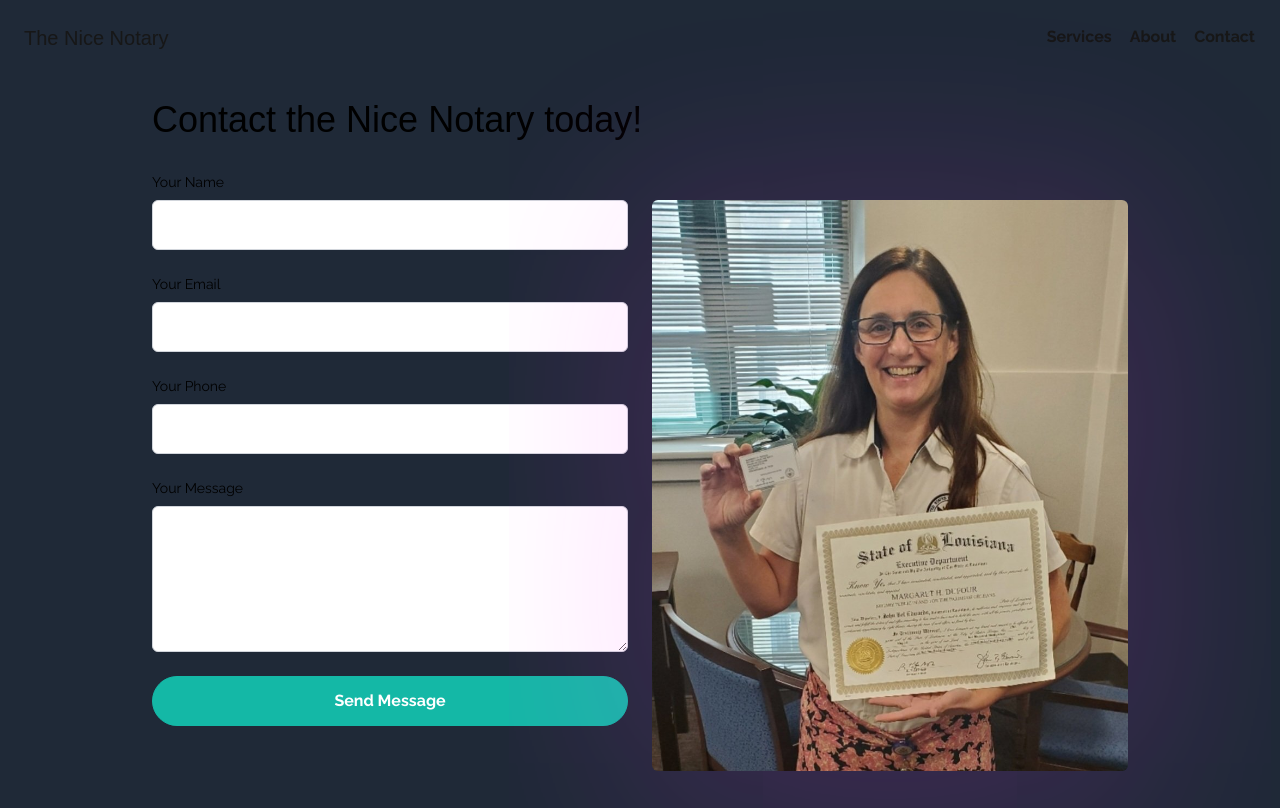
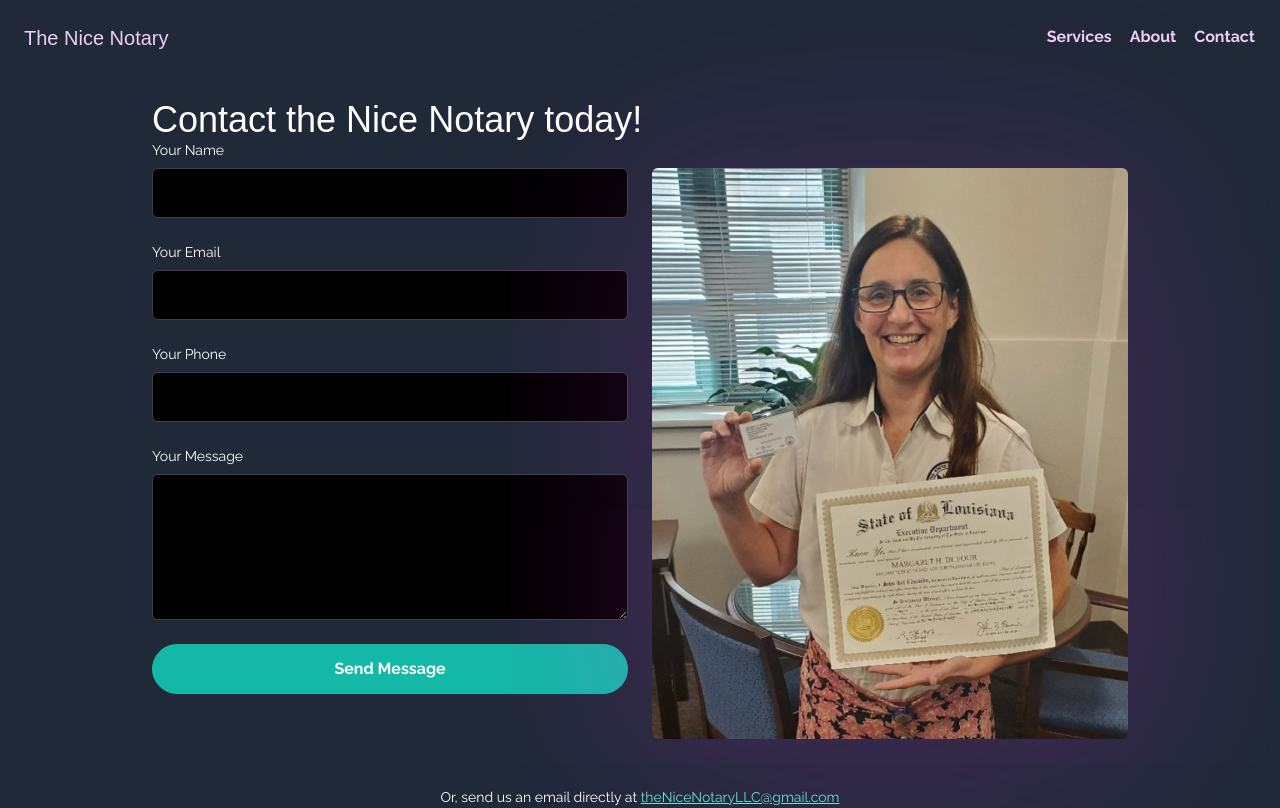
Before and after one commit to michelle-currier/the-nice-notary, a Next.js app: page /contact in a window 1280 px wide. Shown: the top 808 px of the page. Built offline with nearby package versions, Linux system fonts and the light colour scheme; a web font is replaced by a local one.

Commit message:
fixed the dark mode issuechanged the mail form from to have

```diff
--- a/src/app/api/send-email/route.ts
+++ b/src/app/api/send-email/route.ts
@@ -18,7 +18,7 @@ export async function POST(req: NextRequest) {
     const emailData = {
       to: "thenicenotaryllc@gmail.com", // Your email where you want to receive messages
       // to: "mushel@gmail.com", // mushel test
-      from: {email}, // Sender's email
+      from: `${email}`, // Sender's email
       subject: `${siteName} has an inquiry: ${name}`,
       text: message,
       html: `
--- a/src/app/contact/page.tsx
+++ b/src/app/contact/page.tsx
@@ -66,7 +66,7 @@ export default function Contact() {
   return (
     <section className="w-full p-6 max-w-screen-lg">
       <h1
-        className={`text-4xl font-bold text-black dark:text-white mb-8 basis-1/2 ${fauna.className}`}
+        className={`text-4xl font-bold text-whitemb-8 basis-1/2 ${fauna.className}`}
       >
         Contact the Nice Notary today!
       </h1>
@@ -74,10 +74,7 @@ export default function Contact() {
       <div className="flex sm:flex-row flex-col-reverse gap-6">
         <form onSubmit={handleSubmit} className="space-y-6 basis-1/2">
           <div className="flex flex-col">
-            <label
-              htmlFor="name"
-              className="text-sm font-medium text-black dark:text-white"
-            >
+            <label htmlFor="name" className="text-sm font-medium text-white">
               Your Name
             </label>
             <input
@@ -86,15 +83,12 @@ export default function Contact() {
               name="name"
               value={formData.name}
               onChange={handleChange}
-              className="mt-2 p-3 border border-gray-300 dark:border-zinc-700 rounded-md dark:bg-black dark:text-white"
+              className="mt-2 p-3 border border-zinc-700 rounded-md bg-black text-white"
               required
             />
           </div>
           <div className="flex flex-col">
-            <label
-              htmlFor="email"
-              className="text-sm font-medium text-black dark:text-white"
-            >
+            <label htmlFor="email" className="text-sm font-medium text-white">
               Your Email
             </label>
             <input
@@ -103,15 +97,12 @@ export default function Contact() {
               name="email"
               value={formData.email}
               onChange={handleChange}
-              className="mt-2 p-3 border border-gray-300 dark:border-zinc-700 rounded-md dark:bg-black dark:text-white"
+              className="mt-2 p-3 border border-zinc-700 rounded-md bg-black text-white"
               required
             />
           </div>
           <div className="flex flex-col">
-            <label
-              htmlFor="phone"
-              className="text-sm font-medium text-black dark:text-white"
-            >
+            <label htmlFor="phone" className="text-sm font-medium text-white">
               Your Phone
             </label>
             <input
@@ -120,15 +111,12 @@ export default function Contact() {
               name="phone"
               value={formData.phone}
               onChange={handleChange}
-              className="mt-2 p-3 border border-gray-300 dark:border-zinc-700 rounded-md dark:bg-black dark:text-white"
+              className="mt-2 p-3 border border-zinc-700 rounded-md bg-black text-white"
               required
             />
           </div>
           <div className="flex flex-col">
-            <label
-              htmlFor="message"
-              className="text-sm font-medium text-black dark:text-white"
-            >
+            <label htmlFor="message" className="text-sm font-medium text-white">
               Your Message
             </label>
             <textarea
@@ -137,7 +125,7 @@ export default function Contact() {
               value={formData.message}
               onChange={handleChange}
               rows={5}
-              className="mt-2 p-3 border border-gray-300 dark:border-zinc-700 rounded-md dark:bg-black dark:text-white"
+              className="mt-2 p-3 border border-zinc-700 rounded-md bg-black text-white"
               required
             />
           </div>
@@ -171,7 +159,7 @@ export default function Contact() {
       )}
 
       <div className="mt-12 text-center">
-        <p className="text-sm text-black dark:text-white">
+        <p className="text-sm text-white">
           Or, send us an email directly at{" "}
           <a
             href="mailto:thenicenotaryllc@gmail.com"
--- a/src/app/globals.css
+++ b/src/app/globals.css
@@ -7,18 +7,18 @@
   --foreground: #171717;
 }
 
-@media (prefers-color-scheme: dark) {
+/* @media (prefers-color-scheme: dark) {
   :root {
     --background: #0a0a0a;
     --foreground: #f0cdf4;
   }
-}
+} */
 html {
   overflow-x: hidden;
 }
 body {
-  color: var(--foreground);
-  background: var(--background);
+  color: var(--background);
+  background: var(--foreground);
   transition-property: opacity, background, transform, filter;
   transition-duration: 600ms;
   transition-timing-function: ease-in-out;
```
